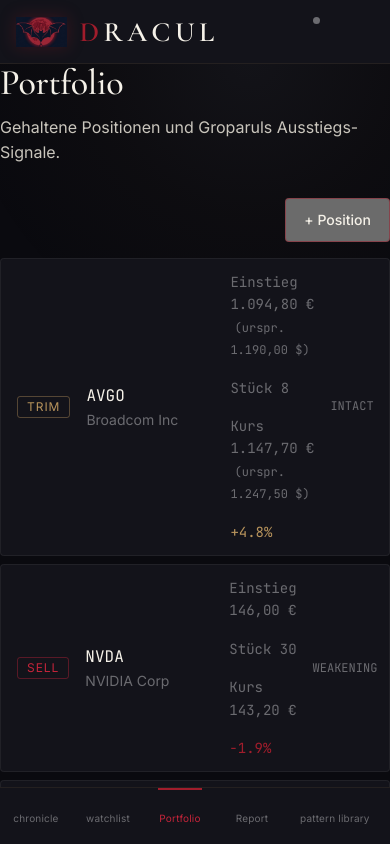
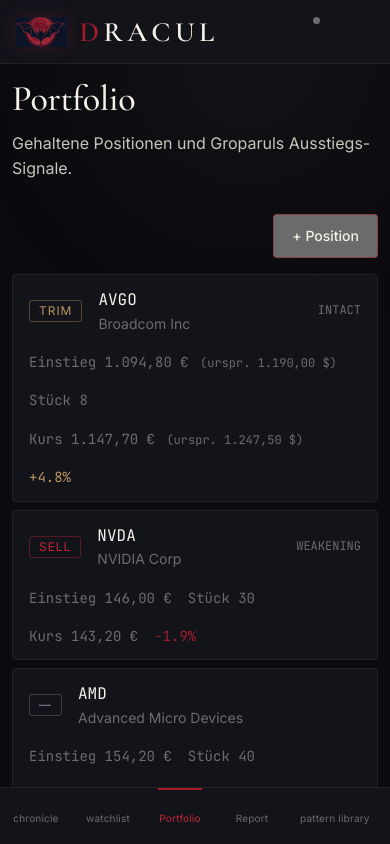
Before and after one commit to visterion/dracul, a Vue app in the folder chronicle/: page /portfolio in a window 390 px wide. Built offline with nearby package versions, Linux system fonts and the light colour scheme.

Commit message:
fix(chronicle): portfolio gets content-inner gutter, position rows wrap on mobile

```diff
--- a/chronicle/src/components/portfolio/PositionRow.vue
+++ b/chronicle/src/components/portfolio/PositionRow.vue
@@ -71,4 +71,13 @@ function fmt(n: number | null): string {
 .pf-row__actions { display: flex; gap: var(--space-1); flex: 0 0 auto; }
 .pf-row__btn { background: transparent; border: none; color: var(--ash-gray); cursor: pointer; padding: var(--space-1); }
 .pf-row__btn:hover { color: var(--bone-ivory); }
+
+/* Mobile: wrap into badge/name/actions on the first line, numbers below. */
+@media (max-width: 959.98px) {
+  .pf-row { flex-wrap: wrap; }
+  .pf-row__main { flex: 1 1 auto; min-width: 0; }
+  .pf-row__actions { order: 2; }
+  .pf-row__thesis { order: 3; }
+  .pf-row__nums { order: 4; flex-basis: 100%; }
+}
 </style>
--- a/chronicle/src/views/PortfolioView.vue
+++ b/chronicle/src/views/PortfolioView.vue
@@ -1,5 +1,5 @@
 <template>
-  <div class="portfolio-view">
+  <div class="content-inner portfolio-view">
     <PageHead :title="t('portfolio.title')" :sub="t('portfolio.subtitle')" />
 
     <div class="pf-toolbar">
```
Also changed, not shown: 1 other file (tests, documents, lock files or other folders).
